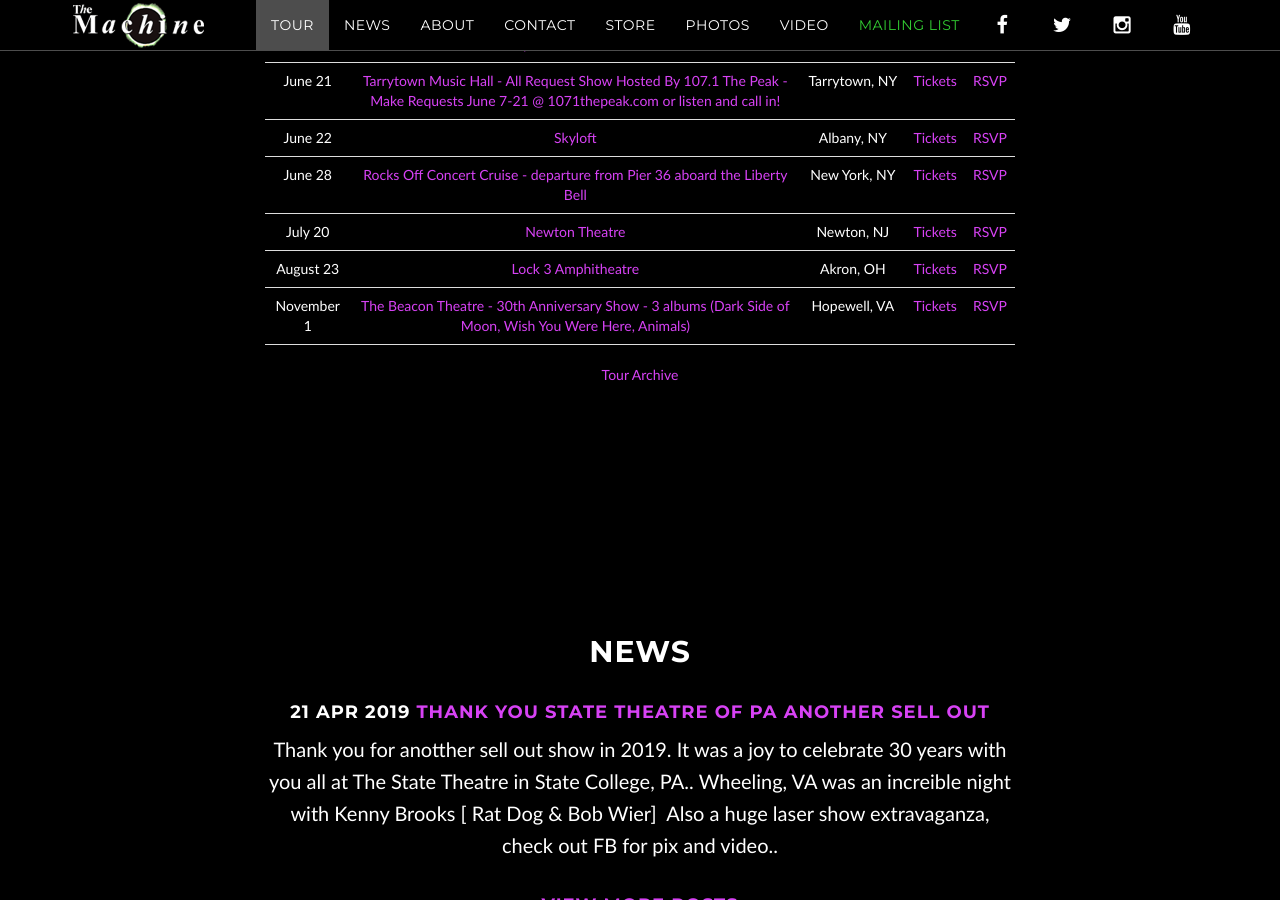
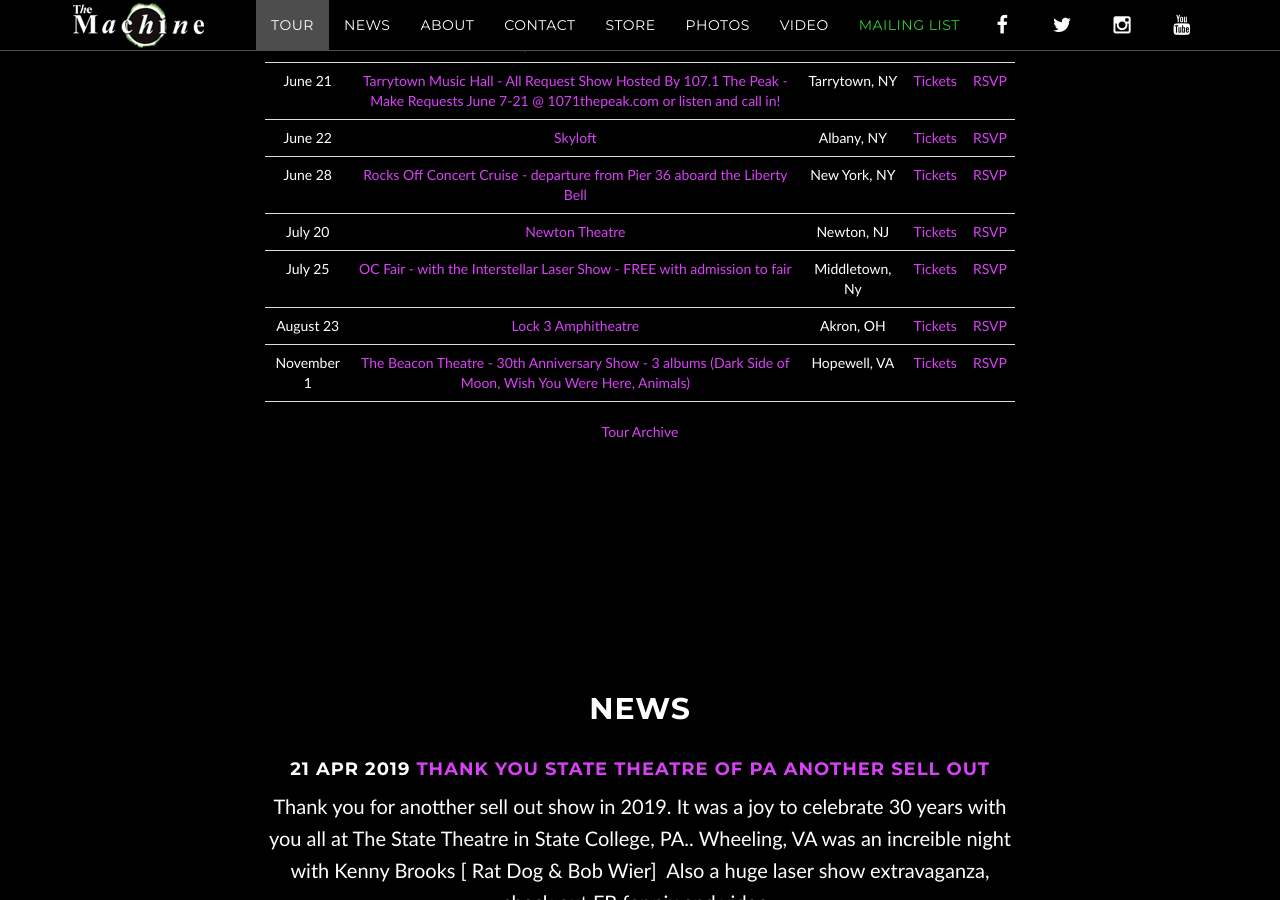
Before and after one commit to machineweb/machineweb.github.io, a Jekyll site: the page built from index.html, in a window 1280 px wide and 900 px high, scrolled down 1412 px. Built offline with Jekyll 4.4.1, drawn with Linux system fonts in a browser that asks for light colours; comment, search, counter and statistics services are not loaded.

Commit message:
New tour item

```diff
--- a/_data/tour.yml
+++ b/_data/tour.yml
@@ -3841,3 +3841,11 @@
     tickets-url: "https://www.eventbrite.com/e/the-machine-performs-pink-floyd-tickets-60895390753"
     rsvp-url: "https://www.facebook.com/events/2264997230248667/"
     order: "1561176000000"
+
+  - date: "July 25 2019"
+    venue: "OC Fair - with the Interstellar Laser Show - FREE with admission to fair"
+    venue-url: "https://ocfair.com/oc-fair/buy-tickets/admission/"
+    location: "Middletown, Ny"
+    tickets-url: "https://ocfair.com/oc-fair/buy-tickets/admission/"
+    rsvp-url: "https://www.facebook.com/events/2166823393407955/?event_time_id=2166823430074618"
+    order: "1564027200000"
```
